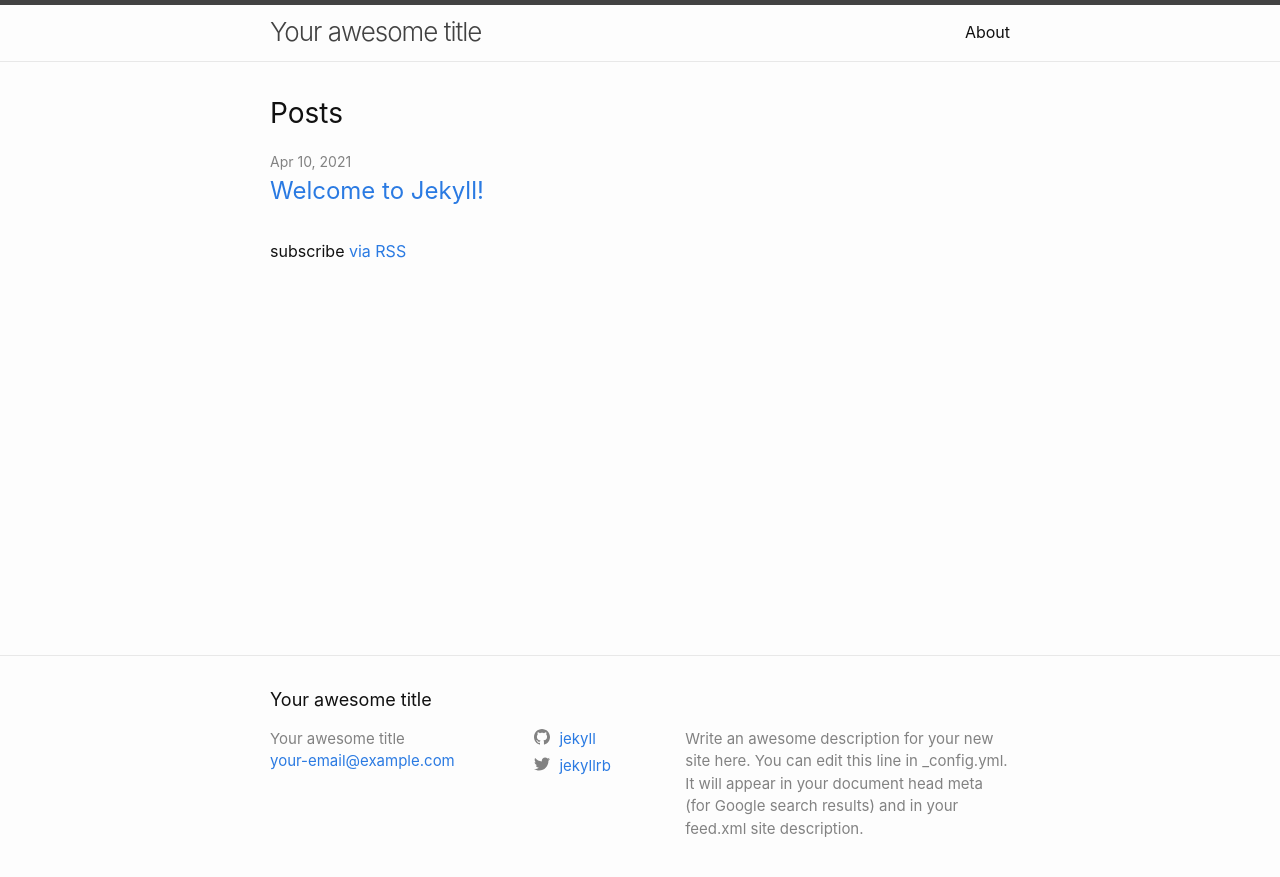
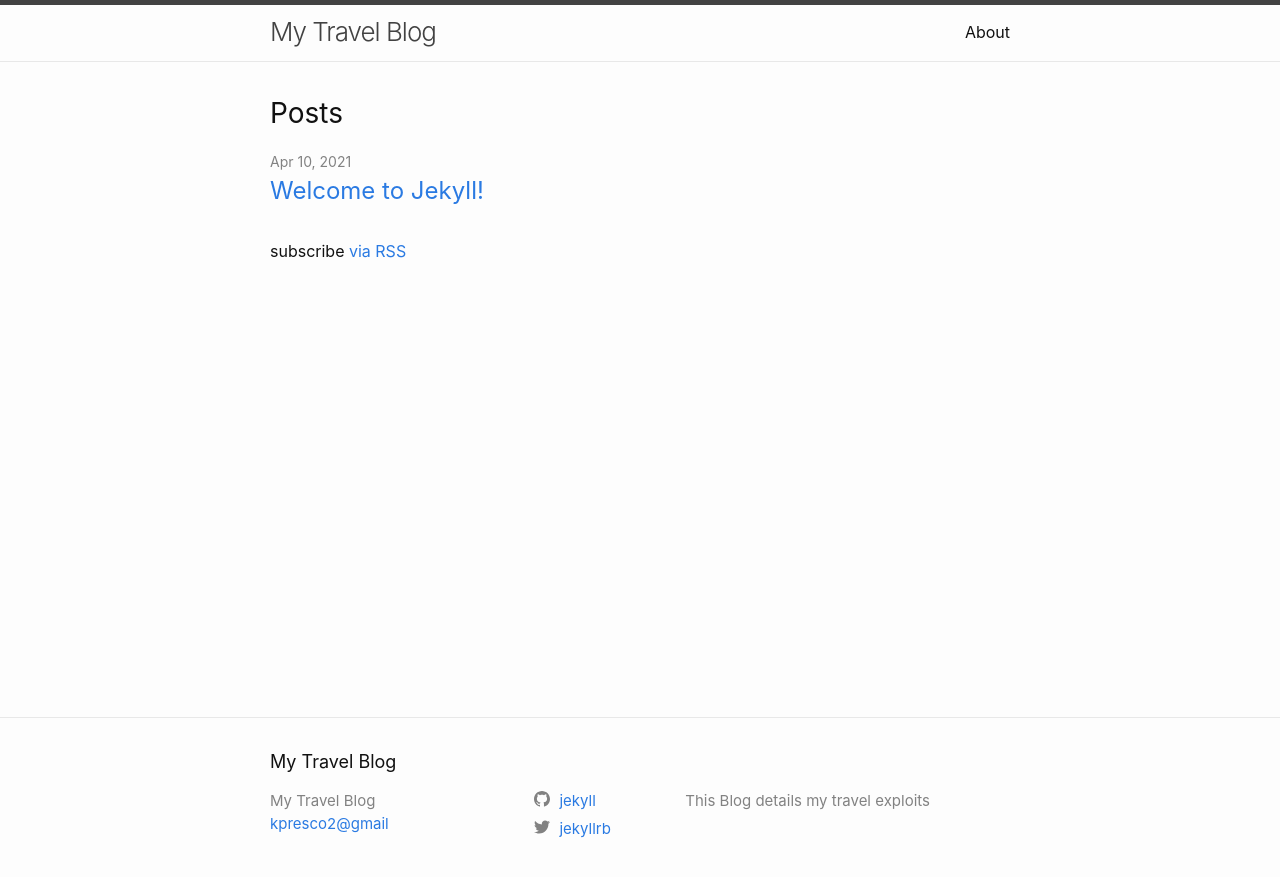
Before and after one commit to kpresco2/Travel-Blog, a Jekyll site: the page built from index.markdown, in a window 1280 px wide. Shown: the top 877 px of the page. Built offline with Jekyll 4.4.1, drawn with Linux system fonts in a browser that asks for light colours.

Commit message:
Updates to get it working

```diff
--- a/_config.yml
+++ b/_config.yml
@@ -18,14 +18,12 @@
 # You can create any custom variable you would like, and they will be accessible
 # in the templates via {{ site.myvariable }}.
 
-title: Your awesome title
-email: your-email@example.com
+title: My Travel Blog
+email: kpresco2@gmail
 description: >- # this means to ignore newlines until "baseurl:"
-  Write an awesome description for your new site here. You can edit this
-  line in _config.yml. It will appear in your document head meta (for
-  Google search results) and in your feed.xml site description.
-baseurl: "" # the subpath of your site, e.g. /blog
-url: "" # the base hostname & protocol for your site, e.g. http://example.com
+  This Blog details my travel exploits
+baseurl: "/" # the subpath of your site, e.g. /blog
+url: "https://kpresco2.github.io/Travel-Blog" # the base hostname & protocol for your site, e.g. http://example.com
 twitter_username: jekyllrb
 github_username:  jekyll
 
```
